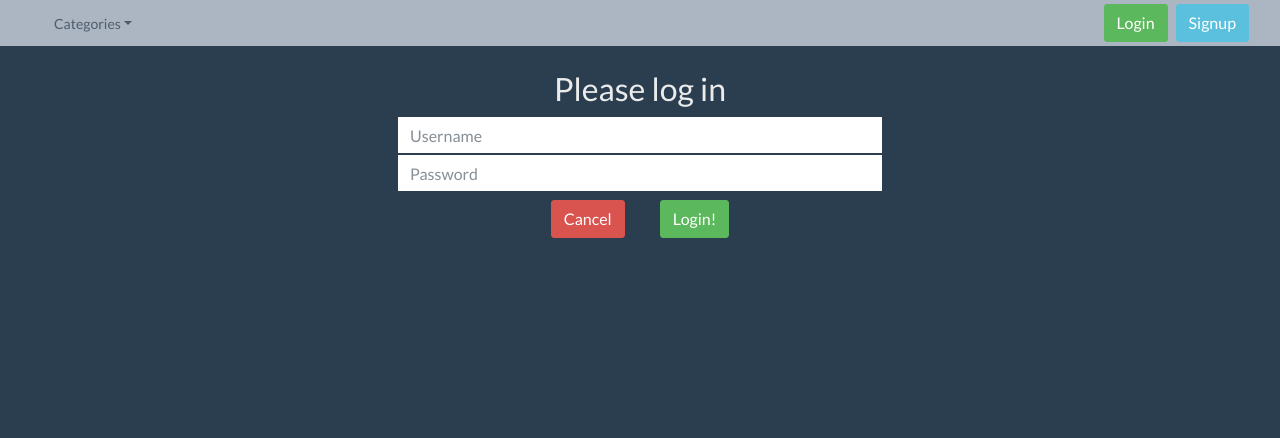
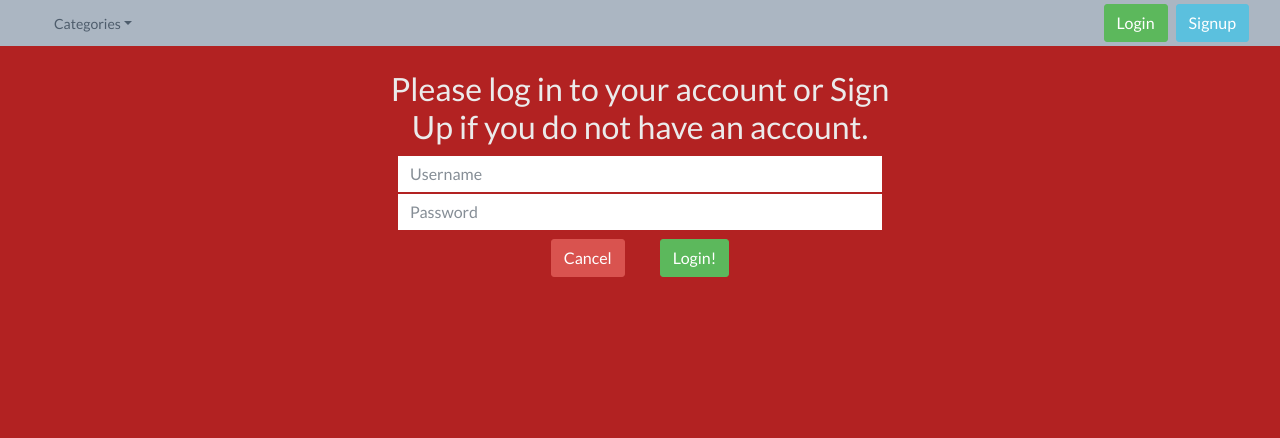
Before and after one commit to Lichtenberger/cocktailDBApp, a Flask app: page /login in a window 1280 px wide. Shown: the top 438 px of the page. Run offline with Flask 3, Linux system fonts and the light colour scheme; some libraries are stand-ins or nearby versions.

Commit message:
makeing it pretty

```diff
--- a/static/style.css
+++ b/static/style.css
@@ -1,3 +1,7 @@
+body {
+    background-color: firebrick;
+}
+
 .nav-img {
     width: 175px;
     height: 50px;
--- a/templates/add-drink.html
+++ b/templates/add-drink.html
@@ -2,7 +2,7 @@
 
 <div class="row justify-content-md-center text-center mt-4">
 	<div class="col-md-7 col-lg-5">
-		<h2 class="mb-2">Enter Drink</h2>
+		<h2 class="mb-2">Enter a Drink</h2>
 		<form method="POST" id="add_drink_form">
 			<div class="col-12">
 				{{ form.hidden_tag() }} {% for field in form if field.widget.input_type != 'hidden' %} {% for error in
--- a/templates/home.html
+++ b/templates/home.html
@@ -2,7 +2,7 @@
 {% set drink = drinks[0] %}
 {% set post = DrinkPost.query.filter_by(drink_id=drink.id).first() %}
 
-<h2 class="text-center mt-2">Suggestions</h2>
+<h2 class="text-center mt-2">You might like this one!</h2>
 
 <div class="container-fluid col-12 col-lg-8 mx-auto mt-3 pt-3 pb-3 bg-light">
 	<div id="suggestionsCarousel" class="carousel slide" data-bs-ride="carousel">
--- a/templates/login.html
+++ b/templates/login.html
@@ -2,7 +2,7 @@
 
 <div class="row justify-content-md-center text-center mt-4">
 	<div class="col-md-7 col-lg-5">
-		<h2 class="mb-2">Please log in</h2>
+		<h2 class="mb-2">Please log in to your account or Sign Up if you do not have an account.</h2>
 		<form method="POST" id="signup_form">
 			<div class="col-12">
 				{{ form.hidden_tag() }} {% for field in form if field.widget.input_type != 'hidden' %} {% for error in
--- a/templates/profile.html
+++ b/templates/profile.html
@@ -1,7 +1,7 @@
 {% extends 'base.html' %} {% block content %}
 
 <div class="text-center mt-2">
-	<h2>{{user.username}}'s Profile Page</h2>
+	<h2>{{user.username}}'s Page</h2>
 </div>
 
 <div class="container-fluid row mx-auto justify-content-around align-content-start">
--- a/templates/signup.html
+++ b/templates/signup.html
@@ -2,7 +2,7 @@
 
 <div class="row justify-content-md-center text-center mt-4">
 	<div class="col-md-7 col-lg-5">
-		<h2 class="mb-2">Join today!</h2>
+		<h2 class="mb-2">Join the club today!</h2>
 		<form method="POST" id="signup_form">
 			<div class="col-12">
 				{{ form.hidden_tag() }} {% for field in form if field.widget.input_type != 'hidden' %} {% for error in
```
